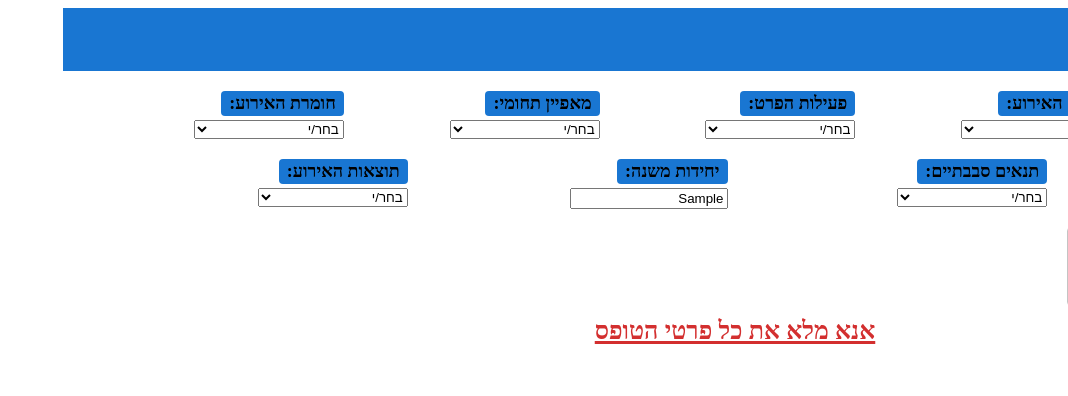
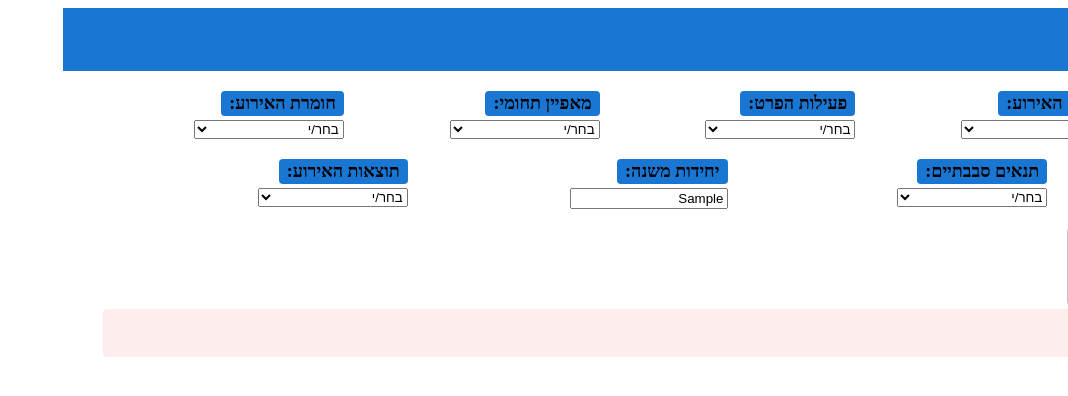
Before and after one commit to OrMashiach25/safetyOrMashiach, a React (Vite) app: page / in a window 1280 px wide. Both pictures are taken after typing "Sample", "Sample" into the empty fields and a click on the button "הוסף אירוע". Shown: the top 396 px of the page, without its empty margins (212-1280 px from the left). Built offline with nearby package versions, Linux system fonts and the light colour scheme.

Commit message:
החלפת הערת השגיאה להערת Alert על ידי שימוש בMUI

```diff
--- a/src/App.css
+++ b/src/App.css
@@ -37,29 +37,6 @@
   max-width: 150px;
 }
 
-
-
-
-
-
-
-
-
-
-
-
-
-
-
-
-
-
-
-
-
-
-
-
 /* ליישר תווית מימין ולטפל במיקום כשהיא "מתכווצת" לאאוטליין */
 .MuiInputLabel-root {
   right: 0;
@@ -87,16 +64,6 @@
   text-align: right;
 }
 
-.form-error {
-  color: #d32f2f;
-  margin: 8px 0;
-  font-size: 25px;
-  text-align: center;
-  font-weight: bold;
-  text-decoration: underline;
-  text-decoration-thickness: 3px;
-}
-
 .events-table {
   width: 99%;
   border-collapse: collapse;
--- a/src/components/EventForm.tsx
+++ b/src/components/EventForm.tsx
@@ -12,6 +12,9 @@ import SubSubUnitInput from "./InputComponents/SubUnitInput";
 import TimeAndDate from "./InputComponents/TimeAndDate";
 import Weather from "./InputComponents/Weather";
 import UnitActivityType from "./InputComponents/UnitActivityType";
+import { MuiErorrAlert } from "./MuiErrorAlert";
+
+
 
 type FormData = {
     typeActivity: Option;
@@ -165,12 +168,9 @@ function EventForm() {
                         />
                     </div>
 
-
-
-
                 </div>
 
-                {errorMessage && <div className="form-error">{errorMessage}</div>}
+                {errorMessage && <MuiErorrAlert message={errorMessage}/>}
 
                 <div style={{display: "flex", gap: 12,marginTop:12 }}>
                     <Button type="submit" variant="contained" color="primary">
--- /dev/null
+++ b/src/components/MuiErrorAlert.tsx
@@ -0,0 +1,9 @@
+import { Stack ,Alert} from "@mui/material"
+
+export const MuiErorrAlert = () => {
+    return(
+        <Stack spacing={2} >
+            <Alert severity='error'>אנא מלא את כל פרטי הטופס  </Alert>
+        </Stack>
+    )
+}
```
